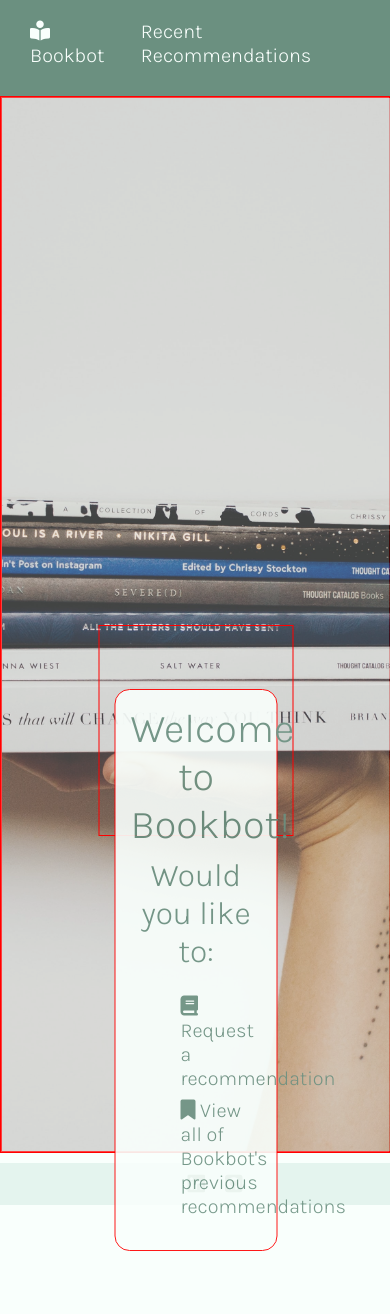
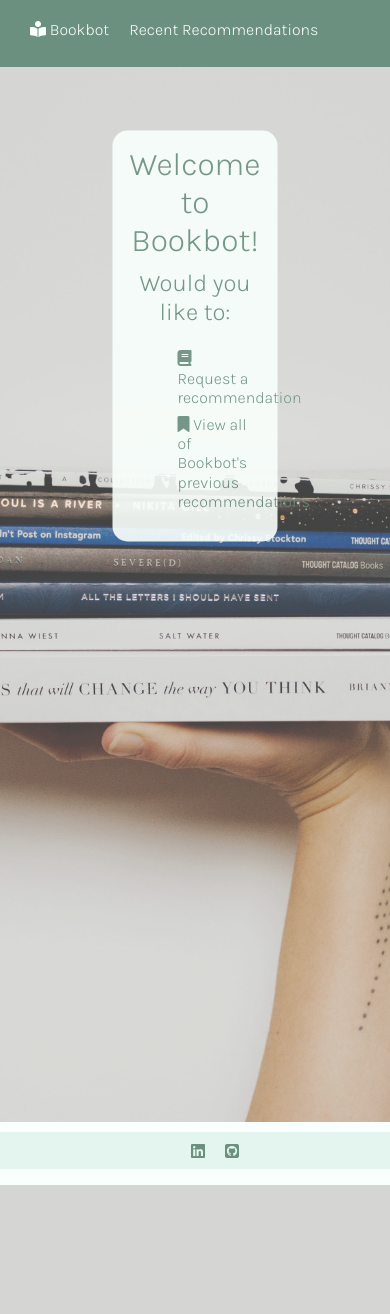
Before and after one commit to kschlough/bookbot, a Flask app: page / in a window 390 px wide. After the commit the page ends 1185 px from the top, so only its background shows below. Run offline with Flask 2, Linux system fonts and the light colour scheme; parts of the project's set-up code (start-up, migrations or seed data) failed here and were passed over; some libraries are stand-ins or nearby versions.

Commit message:
Finished homepage styling - responsive for browser resize, main links still don't look great on phone

```diff
--- a/static/style.css
+++ b/static/style.css
@@ -2,10 +2,6 @@
 
 /* ############################################################ */
 /* base styling */
-#root {
-
-}
-
 body {
     font-family: 'Karla', sans-serif;
     background-color: #F9FFFC;
@@ -41,8 +37,16 @@ li {
     width: 100vw;
 }
 
+h1 {
+    font-size: 200%;
+}
+
+h2 {
+    font-size: 150%;
+}
+
 h5 {
-
+    font-size: 100%;
 }
 
 
@@ -56,7 +60,6 @@ h5 {
     background-size: cover;
     background-position: center center;
     opacity: 0.75;
-    border: 1px solid red;
 
   }
 
@@ -66,9 +69,8 @@ h5 {
     left: 50%;
     height: 25vh;
     width: 50vw;
-    transform: translate(-50%, -500%);
+    transform: translate(-50%, -750%);
     text-align: center;
-    border: 1px solid red;
 
   }
 
@@ -86,7 +88,6 @@ h5 {
     border-radius: 15px;
     padding: 15px;
     opacity: 0.9;
-    border: 1px solid red;
 
   }
 
@@ -137,7 +138,3 @@ a:hover {
     padding-top: none;
     background-color: #E4F4EE;
 }
-
-#root {
-    border: 1px solid red;
-}
```
